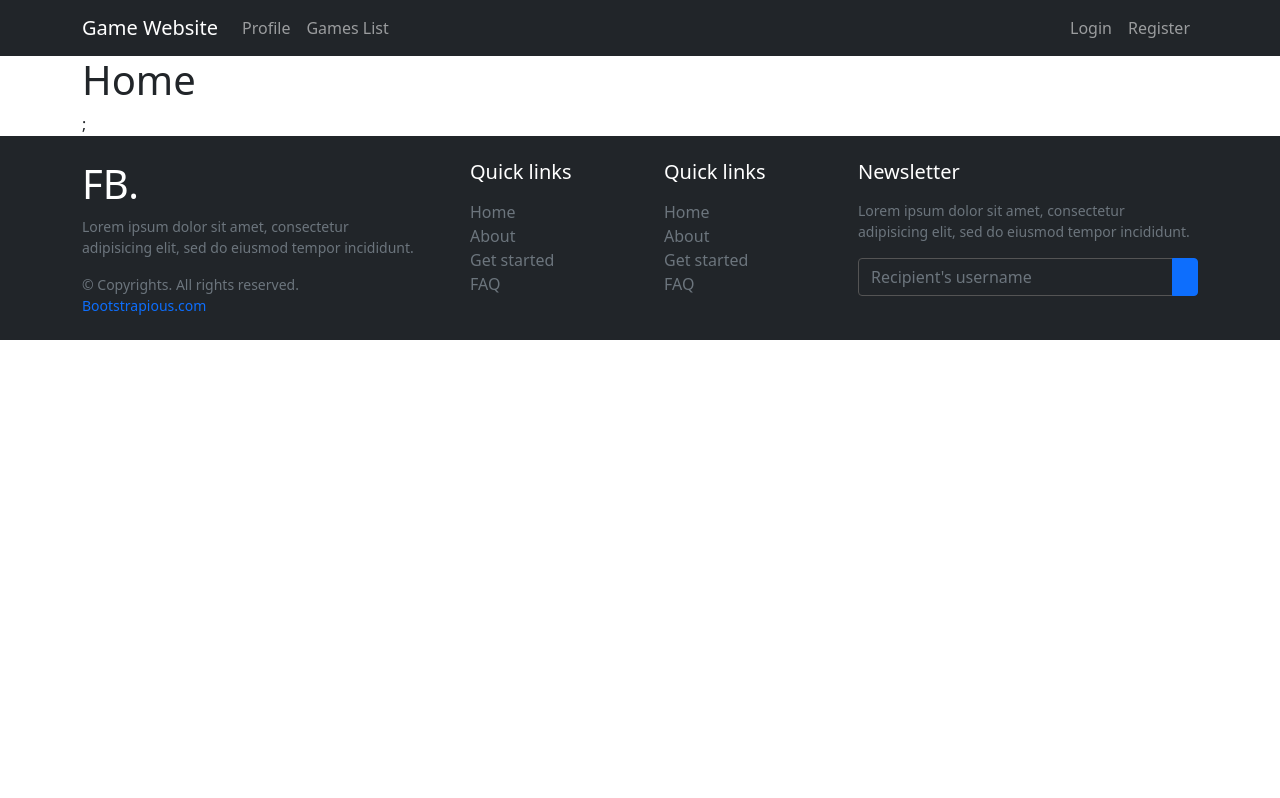
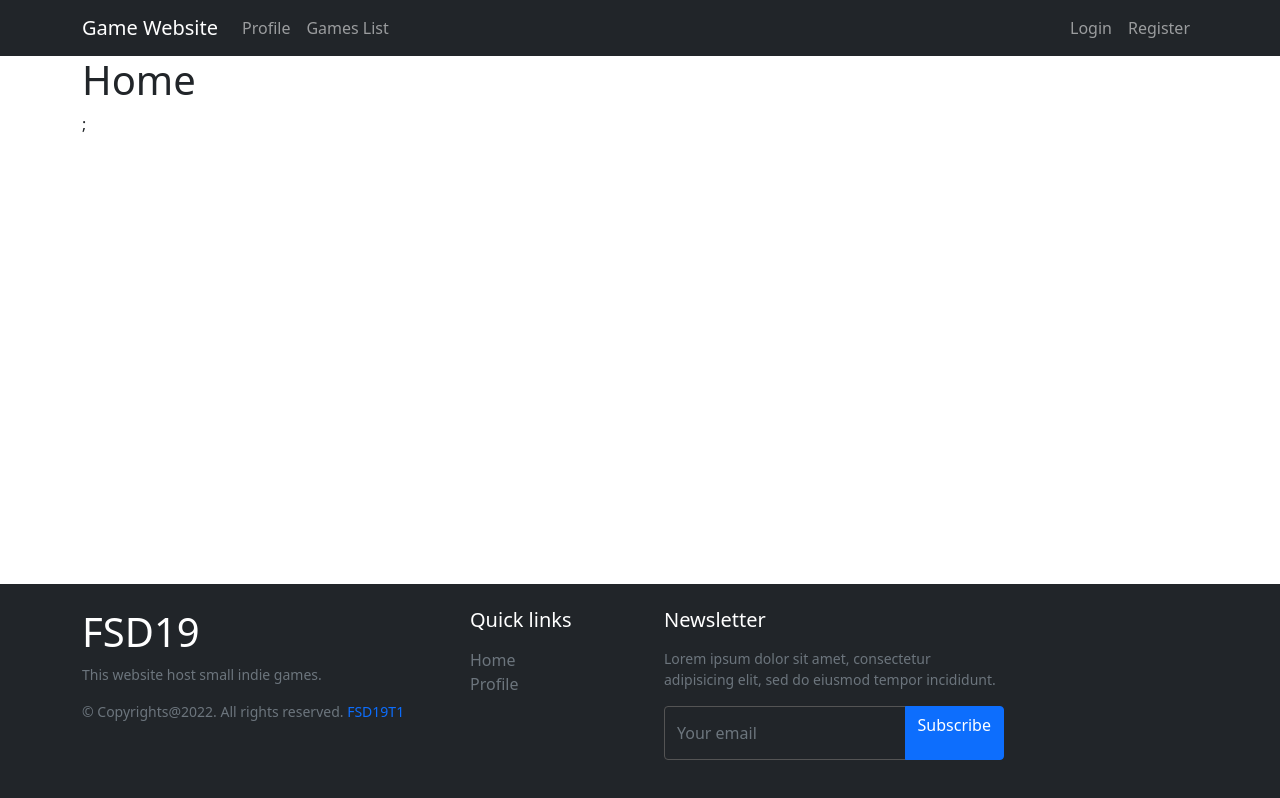
Before and after one commit to FSDWave19Group1/challengechapter9, a React (Create React App) app: page / in a window 1280 px wide. Built offline with nearby package versions, Linux system fonts and the light colour scheme.

Commit message:
update layout, update footer.css

```diff
--- a/src/components/Footer/Footer.css
+++ b/src/components/Footer/Footer.css
@@ -25,4 +25,8 @@
 
 footer {
     background: #212529;
+    position: absolute;
+    bottom: 0;
+    width: 100%;
+    /* height: 2.5rem; */
 }
--- a/src/components/Footer/Footer.js
+++ b/src/components/Footer/Footer.js
@@ -6,15 +6,12 @@ const Footer = (props) => {
     <div class="container py-4">
       <div class="row gy-4 gx-5">
         <div class="col-lg-4 col-md-6">
-          <h5 class="h1 text-white">FB.</h5>
-          <p class="small text-muted">
-            Lorem ipsum dolor sit amet, consectetur adipisicing elit, sed do
-            eiusmod tempor incididunt.
-          </p>
+          <h5 class="h1 text-white">FSD19</h5>
+          <p class="small text-muted">This website host small indie games.</p>
           <p class="small text-muted mb-0">
-            &copy; Copyrights. All rights reserved.{" "}
+            &copy; Copyrights@2022. All rights reserved.{" "}
             <a class="text-primary" href="#">
-              Bootstrapious.com
+              FSD19T1
             </a>
           </p>
         </div>
@@ -22,33 +19,10 @@ const Footer = (props) => {
           <h5 class="text-white mb-3">Quick links</h5>
           <ul class="list-unstyled text-muted">
             <li>
-              <a href="#">Home</a>
+              <a href="/">Home</a>
             </li>
             <li>
-              <a href="#">About</a>
-            </li>
-            <li>
-              <a href="#">Get started</a>
-            </li>
-            <li>
-              <a href="#">FAQ</a>
-            </li>
-          </ul>
-        </div>
-        <div class="col-lg-2 col-md-6">
-          <h5 class="text-white mb-3">Quick links</h5>
-          <ul class="list-unstyled text-muted">
-            <li>
-              <a href="#">Home</a>
-            </li>
-            <li>
-              <a href="#">About</a>
-            </li>
-            <li>
-              <a href="#">Get started</a>
-            </li>
-            <li>
-              <a href="#">FAQ</a>
+              <a href="/Profile">Profile</a>
             </li>
           </ul>
         </div>
@@ -63,12 +37,12 @@ const Footer = (props) => {
               <input
                 class="form-control"
                 type="text"
-                placeholder="Recipient's username"
+                placeholder="Your email"
                 aria-label="Recipient's username"
                 aria-describedby="button-addon2"
               />
               <button class="btn btn-primary" id="button-addon2" type="button">
-                <i class="fas fa-paper-plane"></i>
+                <p class="text-center"> Subscribe </p>
               </button>
             </div>
           </form>
```
